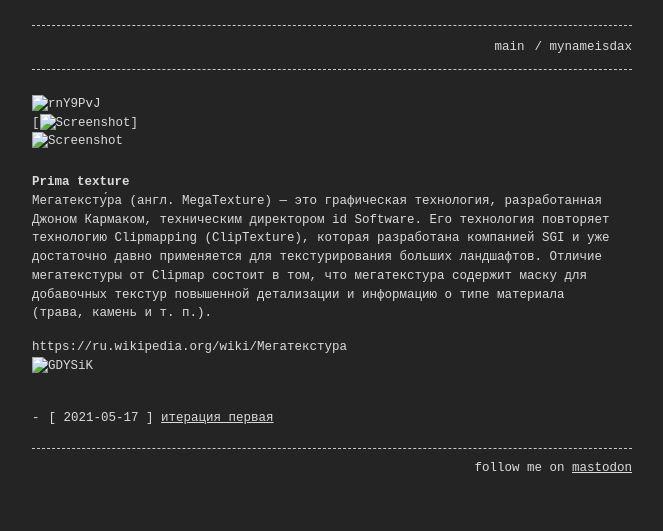
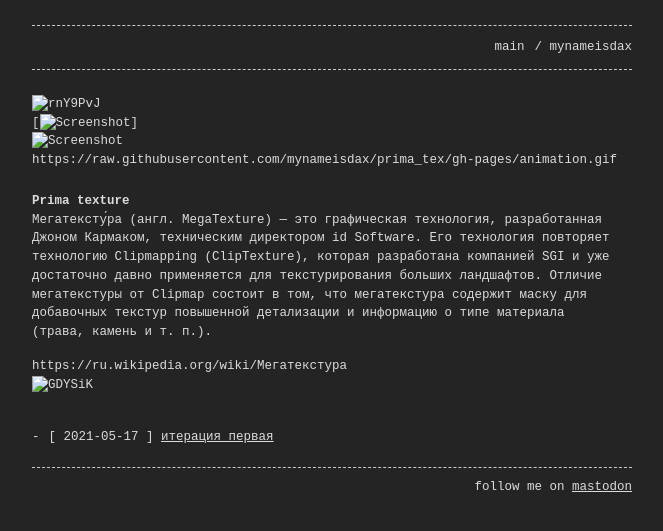
Before and after one commit to mynameisdax/prima_tex, a Jekyll site: the page built from index.md, in a window 1280 px wide. Shown: the top 531 px of the page, without its empty margins (308-971 px from the left). Built offline with Jekyll 4.4.1, drawn with Linux system fonts in a browser that asks for light colours.

Commit message:
Update index.md

```diff
--- a/index.md
+++ b/index.md
@@ -6,7 +6,8 @@ permalink: /
 
 ![rnY9PvJ](https://user-images.githubusercontent.com/84326564/118566593-d60dfa00-b77c-11eb-822d-8fa371e5825d.gif)
 [<img src="https://user-images.githubusercontent.com/84326564/118566593-d60dfa00-b77c-11eb-822d-8fa371e5825d.gif" width="350" title="Screenshot">]
-<img src="https://user-images.githubusercontent.com/84326564/118566593-d60dfa00-b77c-11eb-822d-8fa371e5825d.gif" width="550" title="Screenshot">
+<img src="https://raw.githubusercontent.com/mynameisdax/prima_tex/gh-pages/animation.gif" width="350" title="Screenshot">
+https://raw.githubusercontent.com/mynameisdax/prima_tex/gh-pages/animation.gif
 
 # Prima texture
 
```
